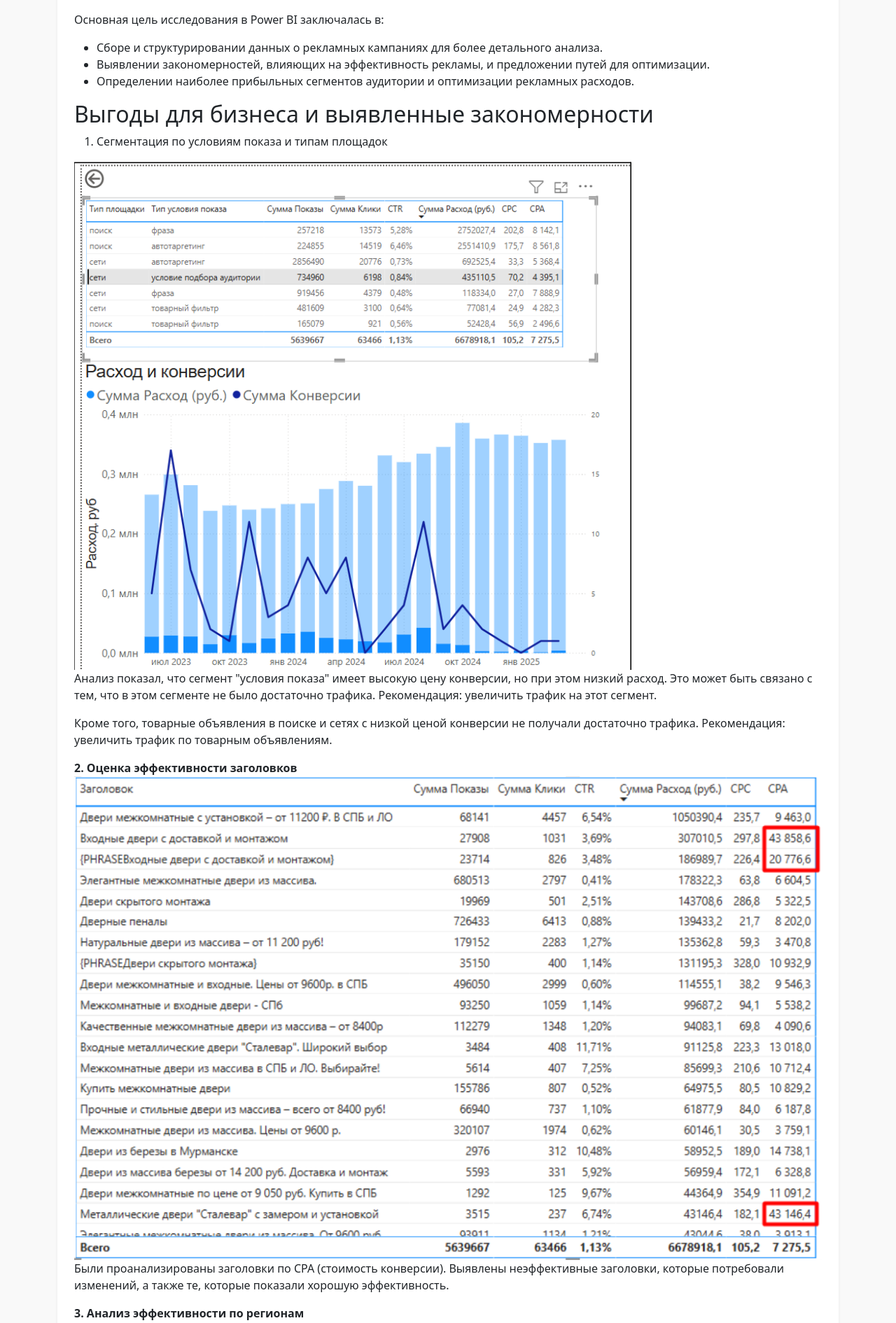
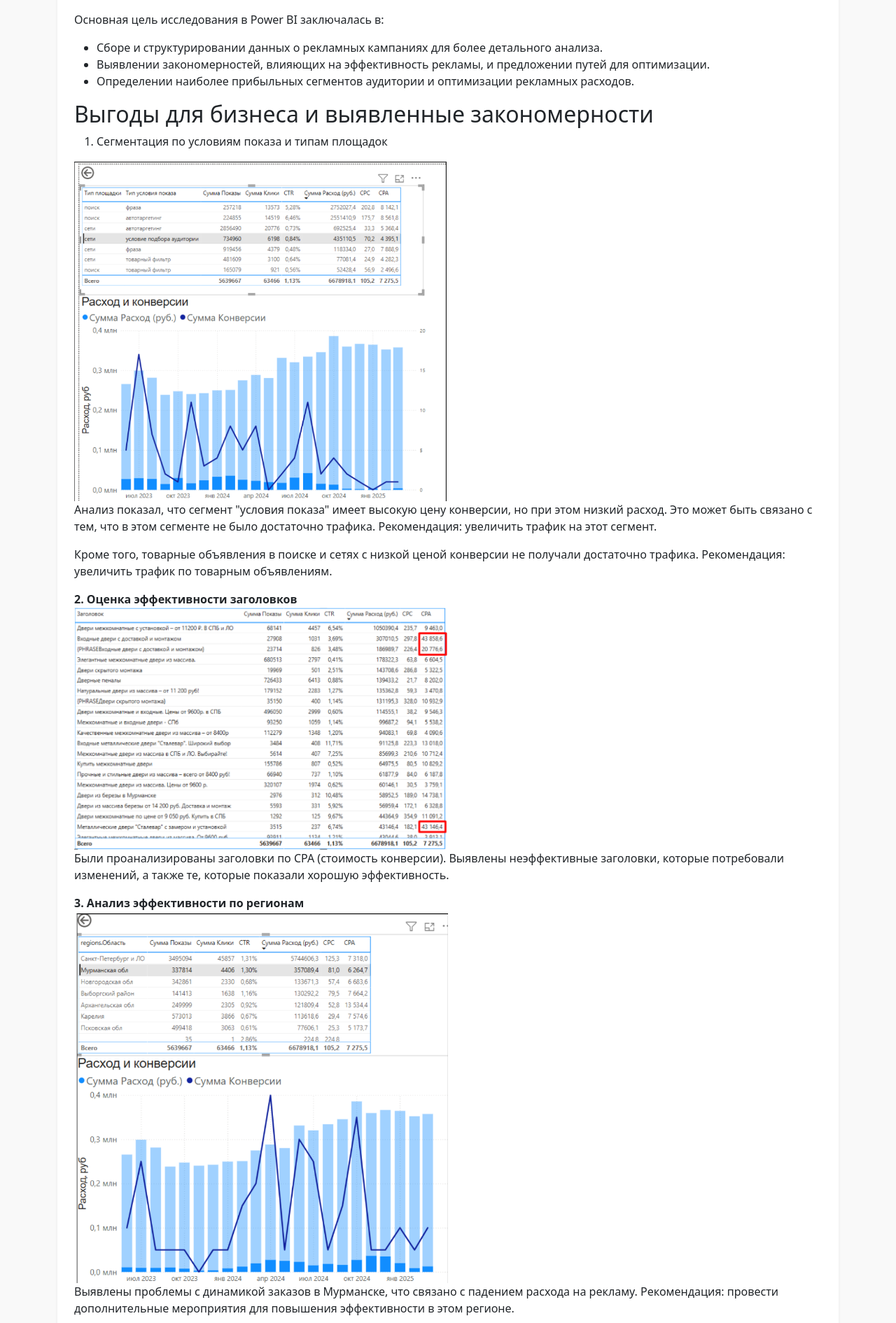
Before and after one commit to matejkoas/matejkoas.github.io, a Jekyll site: the page built from _cases/bi_case.md, in a window 1280 px wide. Shown: the part 632-2522 px from the top of the page at 70% size. Built offline with Jekyll 4.4.1, drawn with Linux system fonts in a browser that asks for light colours.

Commit message:
edited size img

```diff
--- a/_cases/bi_case.md
+++ b/_cases/bi_case.md
@@ -29,7 +29,7 @@ categories: power bi
 
 1. Сегментация по условиям показа и типам площадок
   <div class="case-image">
-    <img src="{{ site.baseurl }}/assets/images/bi_typeplacements.png" alt="кейсы по Power BI" class="img-fluid">
+    <img src="{{ site.baseurl }}/assets/images/bi_typeplacements.png" alt="кейсы по Power BI" class="img-fluid w-50">
   </div>
 
   <div class="case-content">
@@ -43,19 +43,19 @@ categories: power bi
     </p>
     <strong>2. Оценка эффективности заголовков</strong> <br>
     <div class="case-image">
-      <img src="{{ site.baseurl }}/assets/images/bi_headers.png" alt="кейсы по Power BI" class="img-fluid">
+      <img src="{{ site.baseurl }}/assets/images/bi_headers.png" alt="кейсы по Power BI" class="img-fluid w-50">
     </div>
     <p>Были проанализированы заголовки по CPA (стоимость конверсии). Выявлены неэффективные заголовки, которые потребовали изменений, а также те, которые показали хорошую эффективность.
     </p>
     <strong>3. Анализ эффективности по регионам</strong>
     <div class="case-image">
-      <img src="{{ site.baseurl }}/assets/images/bi_regions.png" alt="кейсы по Power BI" class="img-fluid">
+      <img src="{{ site.baseurl }}/assets/images/bi_regions.png" alt="кейсы по Power BI" class="img-fluid w-50">
     </div>
     <p>Выявлены проблемы с динамикой заказов в Мурманске, что связано с падением расхода на рекламу. Рекомендация: провести дополнительные мероприятия для повышения эффективности в этом регионе.
     </p>
     <strong>4. Оценка эффективности по дням недели</strong>
     <div class="case-image">
-      <img src="{{ site.baseurl }}/assets/images/bi_days.png" alt="кейсы по Power BI" class="img-fluid">
+      <img src="{{ site.baseurl }}/assets/images/bi_days.png" alt="кейсы по Power BI" class="img-fluid w-50">
     </div>
     <p>Анализ показал, что в выходные дни конверсии стоят дороже, и их количество ниже. Рекомендация: снизить ставки на выходных и перераспределить бюджет на будние дни для оптимизации расходов.
     </p>
```
